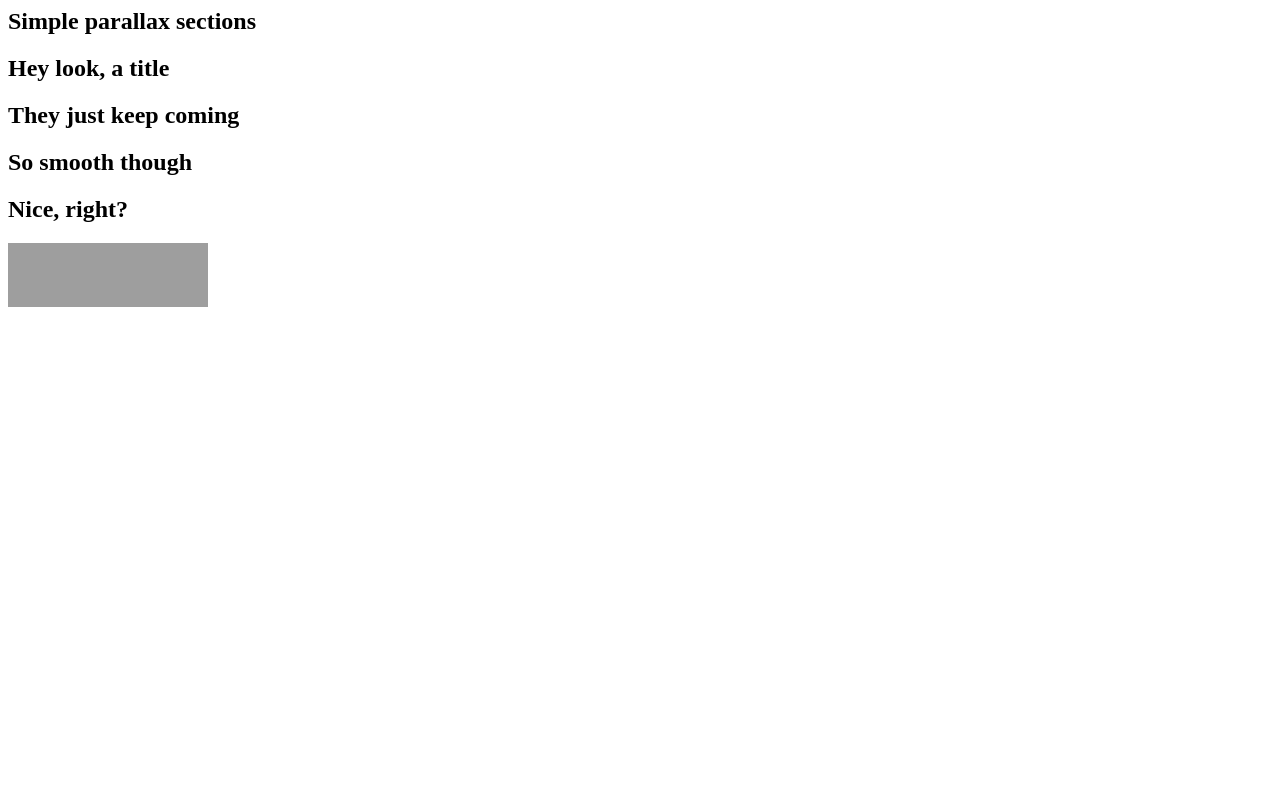
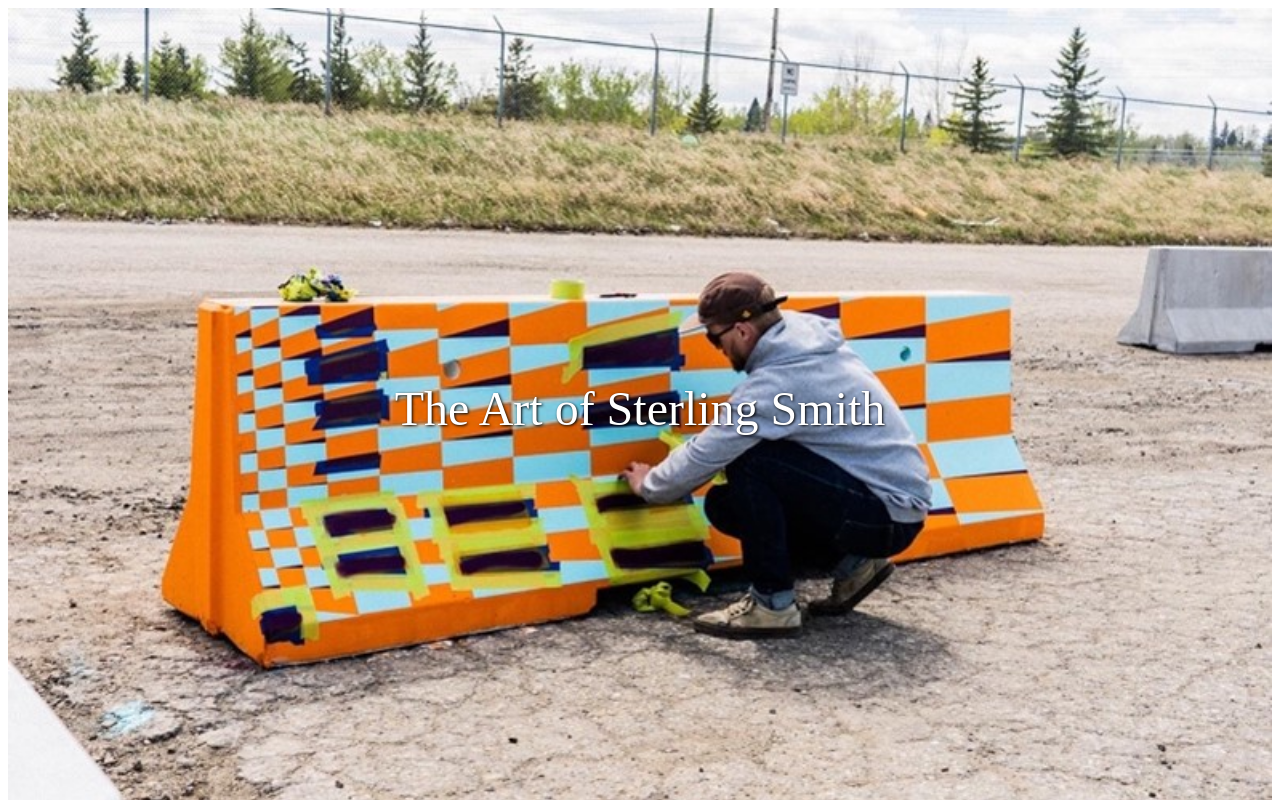
Before and after one commit to AbstractSter/cpnt265-capstone, a website: page index.html in a window 1280 px wide. Shown: the top 800 px of the page. Drawn offline with nearby package versions, Linux system fonts and the light colour scheme; grey boxes are pictures that could not be loaded.

Commit message:
added first locally sourced image

```diff
--- a/index.html
+++ b/index.html
@@ -1,29 +1,38 @@
+<html lang="en">
+
+<head>
+  <meta charset="UTF-8">
+  <meta name="viewport" content="width=device-width, initial-scale=1.0">
+  <title>Sterling Smith</title>
+  <script src="https://cdnjs.cloudflare.com/ajax/libs/gsap/3.12.3/gsap.min.js"></script>
+  <script src="https://cdnjs.cloudflare.com/ajax/libs/gsap/3.12.3/ScrollTrigger.min.js"></script>
+  <script src="main.js" defer></script>
+  <link rel="stylesheet" href="style.css">
+</head>
+
+<body>
+
   <section>
-  <div class="bg"></div>
-  <h1>Simple parallax sections</h1>
+    <div class="bg" style="background-image: src('images/process-pic.jpg');"></div>
+    <h1>The Art of Sterling Smith</h1>
   </section>
   <section>
     <div class="bg"></div>
-  <h1>Hey look, a title</h1>
+    <h1>Hard-edge</h1>
   </section>
   <section>
     <div class="bg"></div>
-  <h1>They just keep coming</h1>
+    <h1>Abstract</h1>
   </section>
   <section>
     <div class="bg"></div>
-  <h1>So smooth though</h1>
+    <h1>Geometric</h1>
   </section>
   <section>
     <div class="bg"></div>
-  <h1>Nice, right?</h1>
+    <h1>Click here to enter!</h1>
   </section>
 
+</body>
 
-
-
-<header>
-   <a href="https://greensock.com/scrolltrigger">
-     <img class="greensock-icon" src="https://s3-us-west-2.amazonaws.com/s.cdpn.io/16327/scroll-trigger-logo-light.svg" width="200" height="64" />
-  </a>
-</header>
+</html>
--- a/main.js
+++ b/main.js
@@ -6,7 +6,7 @@ gsap.utils.toArray("section").forEach((section, i) => {
   section.bg = section.querySelector(".bg");
 
   // Give the backgrounds some random images
-  section.bg.style.backgroundImage = `url(https://picsum.photos/1600/800?random=${i})`;
+  section.bg.style.backgroundImage = `url(./images/process-pic.jpg)`;
 
   // the first image (i === 0) should be handled differently because it should start at the very top.
   // use function-based values in order to keep things responsive
--- /dev/null
+++ b/package.json
@@ -0,0 +1,5 @@
+{
+  "dependencies": {
+    "gsap": "^3.12.3"
+  }
+}
```
Also changed, not shown: README.md, images/electronic-monolith-3.jpeg (added), images/process-pic.jpg (added), images/target-practice.jpg (added), images/una-pizza.JPG (added), 1 other file. Lines whose indentation alone changed are shown as unchanged.
